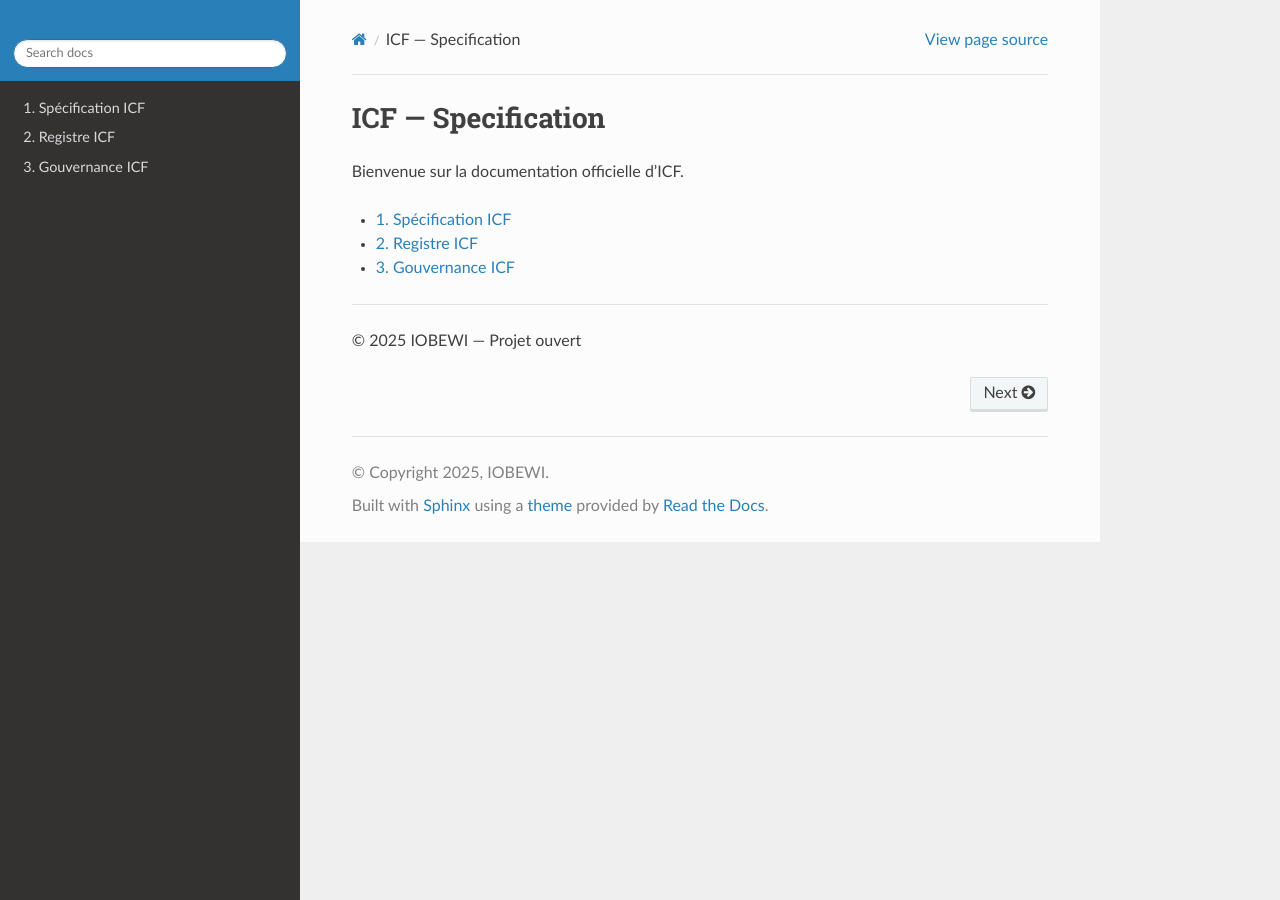
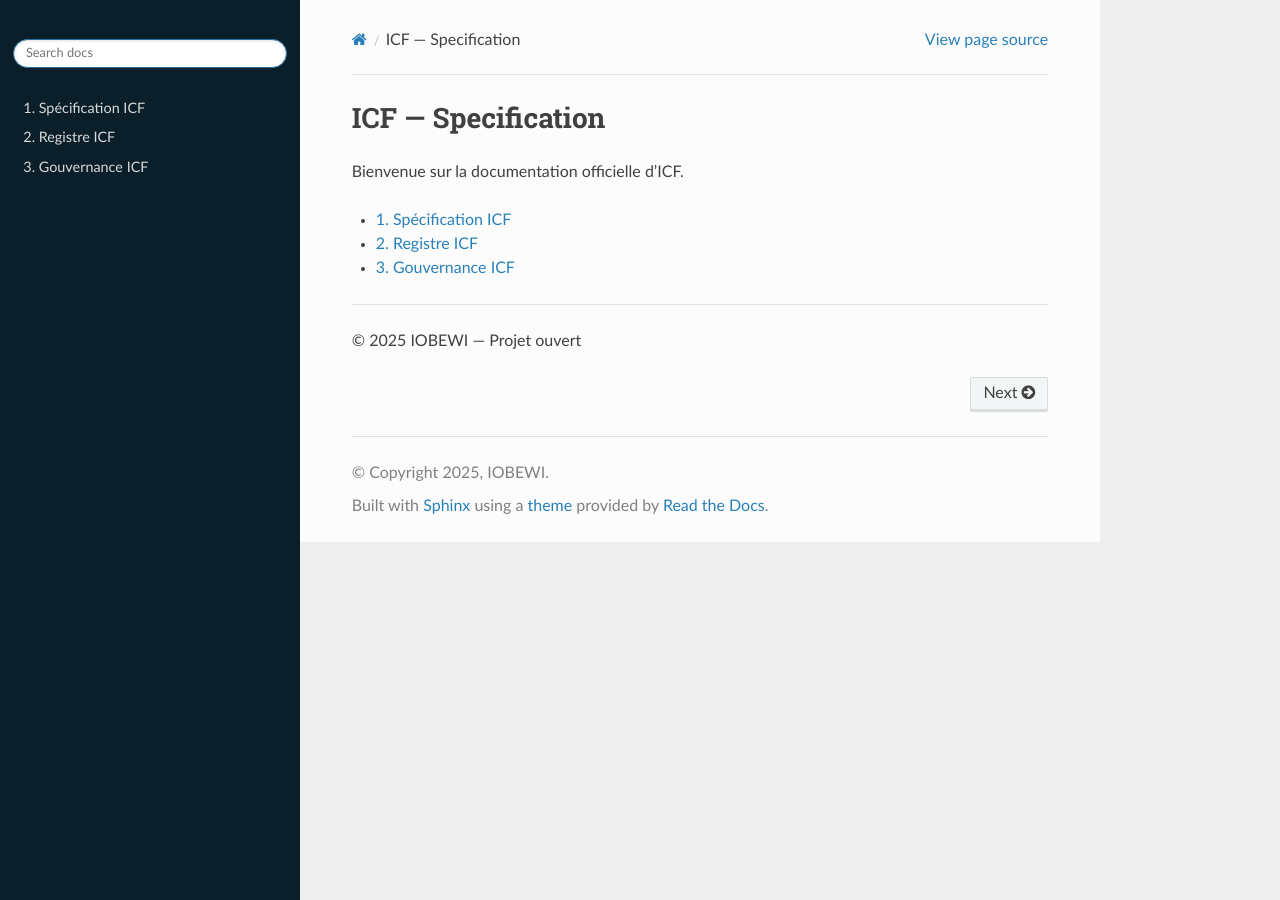
Before and after one commit to iobewi/icf, a Sphinx documentation site: the page built from docs/index.md, in a window 1280 px wide. Built offline with Sphinx 7.4.7 and the Read the Docs theme 3.1.0, drawn with Linux system fonts in a browser that asks for light colours.

Commit message:
fix style

```diff
--- /dev/null
+++ b/docs/_static/custom.css
@@ -0,0 +1 @@
+.wy-nav-side{background:#0b1f2a}.wy-side-nav-search{background:#0b1f2a}
--- a/docs/conf.py
+++ b/docs/conf.py
@@ -24,3 +24,5 @@ html_theme_options = {
     'logo_only': True,
     'display_version': True,
 }
+
+html_css_files=['custom.css']
```
